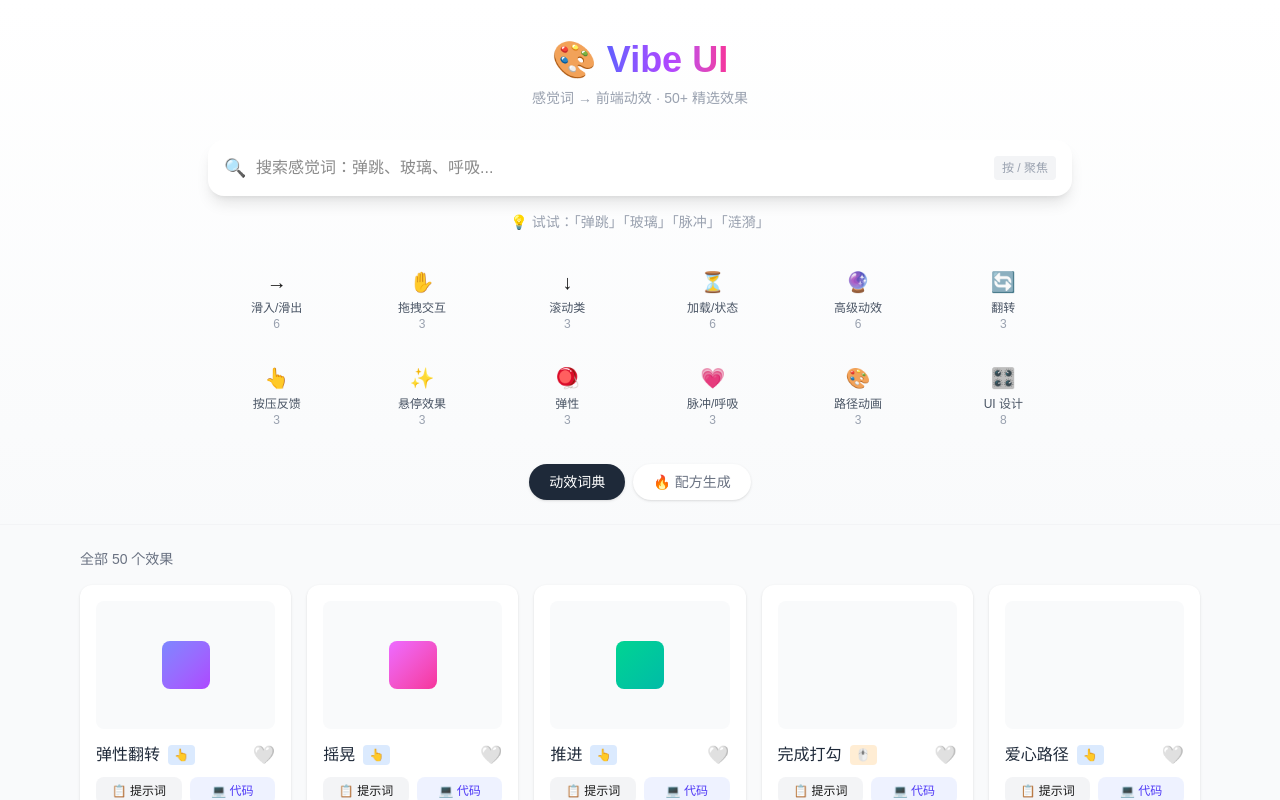
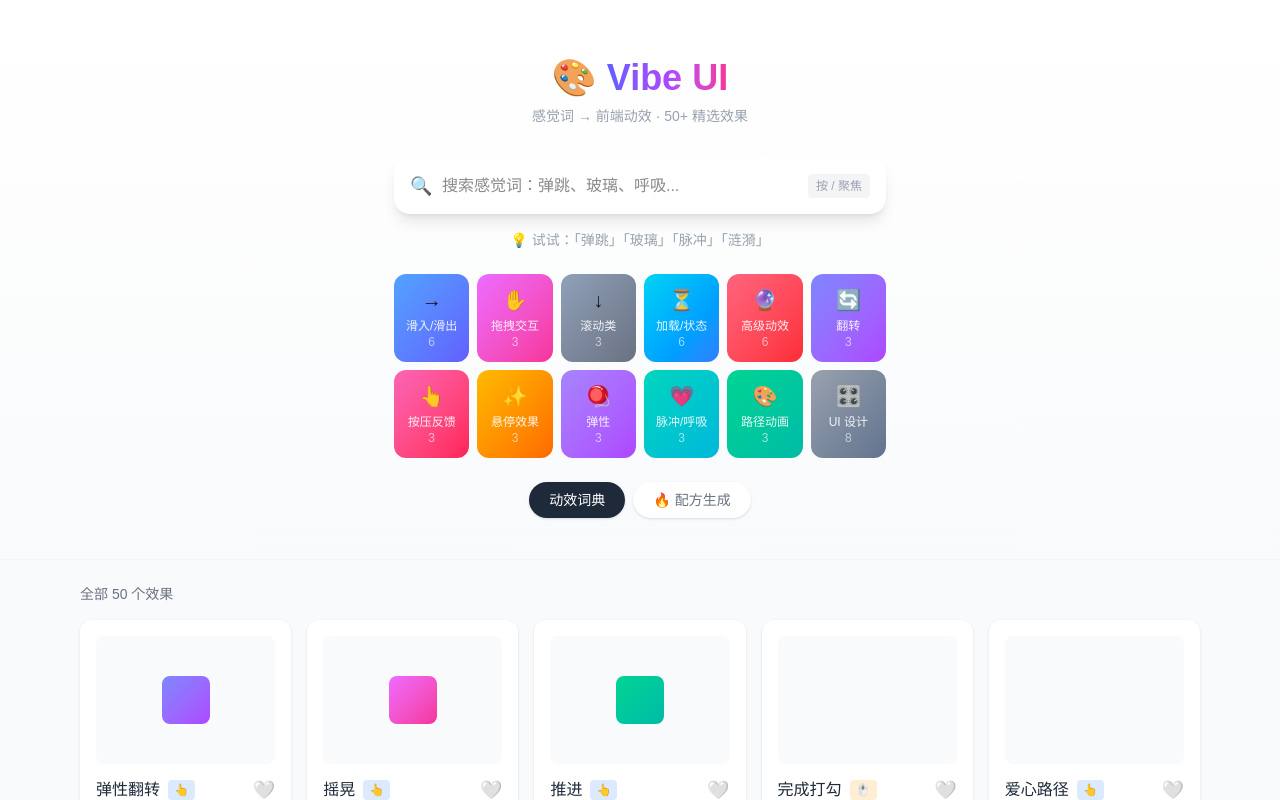
Before and after one commit to zyzyzzyyy/vibe-ui-dictionary, a Next.js app: page / in a window 1280 px wide. Shown: the top 800 px of the page. Built offline with nearby package versions, Linux system fonts and the light colour scheme.

Commit message:
fix: button nesting error + hero min-height for first-viewport
- Fix nested <button> in category grid (replaced with div + gradient)
- Add min-h-[70vh] to hero so logo/search is visible on first load
- Fix EffectCard modalIsPlaying prop name

```diff
--- a/app/ClientPage.tsx
+++ b/app/ClientPage.tsx
@@ -97,8 +97,8 @@ export function ClientPage() {
   if (activeTab === 'effects') {
     return (
       <main className="min-h-screen bg-gray-50">
-        {/* HERO */}
-        <div className="bg-gradient-to-b from-white to-gray-50 border-b border-gray-100">
+        {/* HERO - always visible first, takes most of initial viewport */}
+        <div className="bg-gradient-to-b from-white to-gray-50 border-b border-gray-100 min-h-[70vh] flex flex-col justify-center">
           <div className="max-w-4xl mx-auto px-4 pt-10 pb-6">
             <div className="text-center mb-8">
               <h1 className="text-4xl font-bold text-gray-800 mb-2">
@@ -135,17 +135,15 @@ export function ClientPage() {
                 {categories.map(cat => {
                   const meta = categoryMeta[cat] || { icon: '📦', color: 'from-gray-400 to-gray-500' };
                   return (
-                    <button
+                    <div
                       key={cat}
                       onClick={() => setSelectedCategory(cat)}
-                      className={`flex flex-col items-center justify-center p-3 rounded-xl transition-all hover:scale-105`}
-                      style={{ background: `linear-gradient(135deg, var(--tw-gradient-stops))` }}
+                      className={`relative flex flex-col items-center justify-center p-3 rounded-xl cursor-pointer transition-all hover:scale-105 bg-gradient-to-br ${meta.color} hover:shadow-lg`}
                     >
-                      <div className={`w-full h-full absolute inset-0 rounded-xl opacity-0 hover:opacity-100 transition-opacity bg-gradient-to-br ${meta.color} -z-0`} />
-                      <span className="text-xl mb-1 relative z-10">{meta.icon}</span>
-                      <span className="text-xs font-medium text-gray-600 relative z-10">{cat}</span>
-                      <span className="text-xs text-gray-400 relative z-10">{categoryCount[cat]}</span>
-                    </button>
+                      <span className="text-xl mb-1">{meta.icon}</span>
+                      <span className="text-xs font-medium text-white/90">{cat}</span>
+                      <span className="text-xs text-white/60">{categoryCount[cat]}</span>
+                    </div>
                   );
                 })}
               </div>
```
